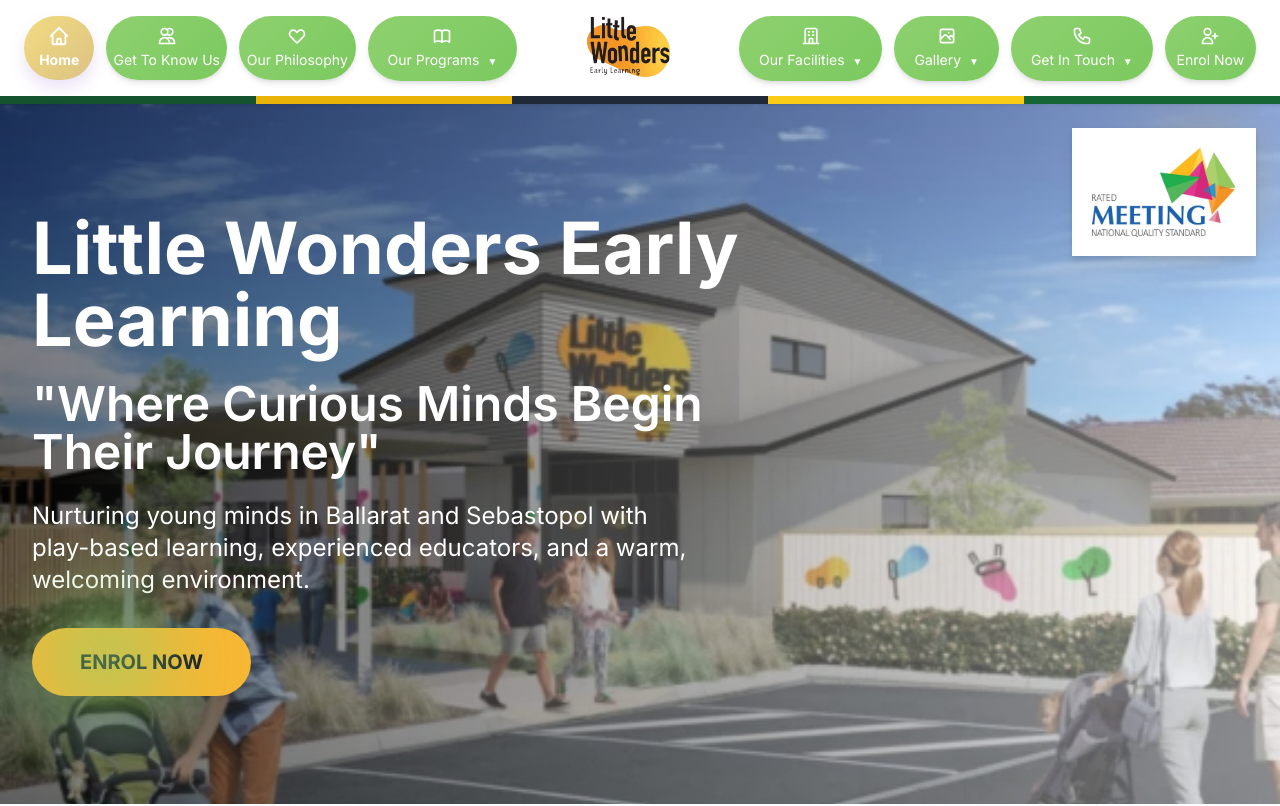
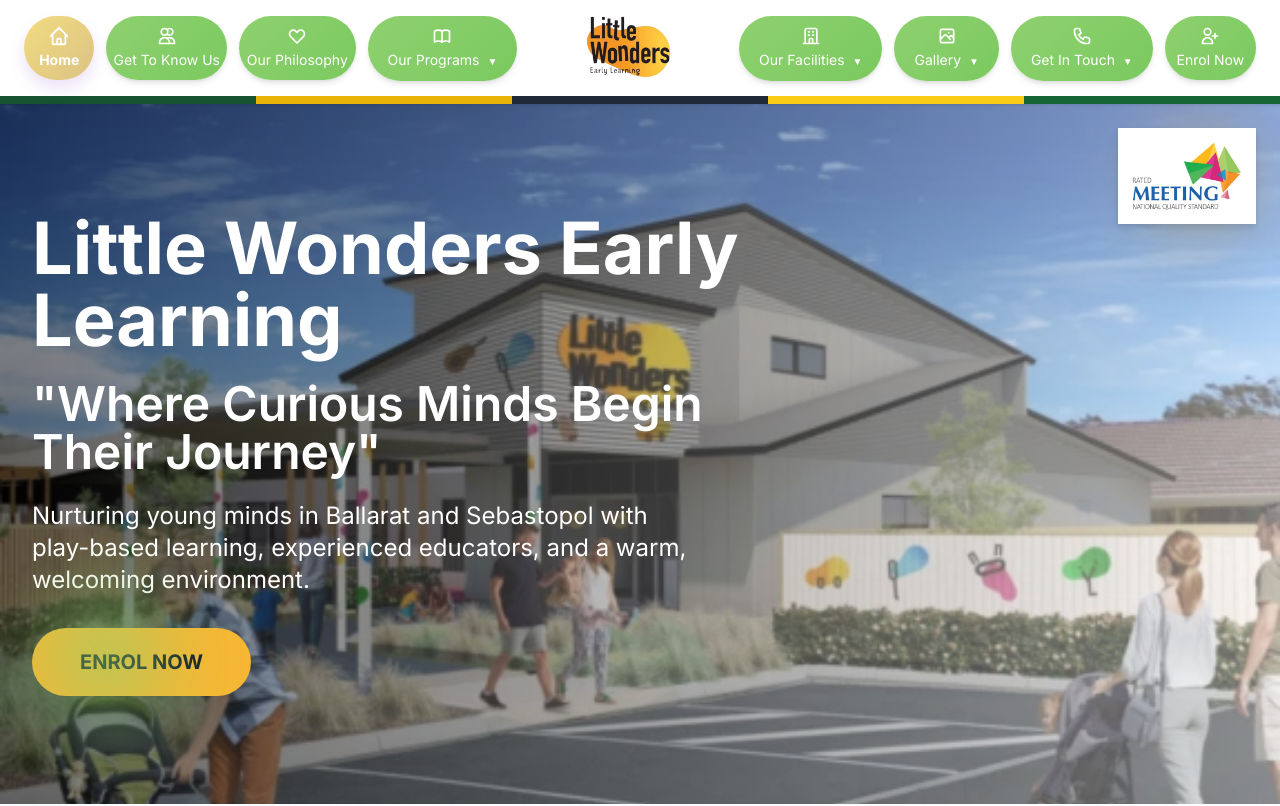
Before and after one commit to namit2405/Littlewonders, a plain HTML site: page index.html in a window 1280 px wide. Shown: the top 806 px of the page. Drawn offline with nearby package versions, Linux system fonts and the light colour scheme.

Commit message:
Decrease certificate image size in hero section

```diff
--- a/index.html
+++ b/index.html
@@ -627,7 +627,7 @@
 
             <!-- Certificate Badge -->
             <div class="absolute top-4 right-4 md:top-6 md:right-6 z-10">
-                <img src="/images1/certificate.jpg" alt="Certificate" class="h-12 md:h-28 lg:h-32 object-contain drop-shadow-lg">
+                <img src="/images1/certificate.jpg" alt="Certificate" class="h-10 md:h-20 lg:h-24 object-contain drop-shadow-lg">
             </div>
         </div>
     </section>
```
